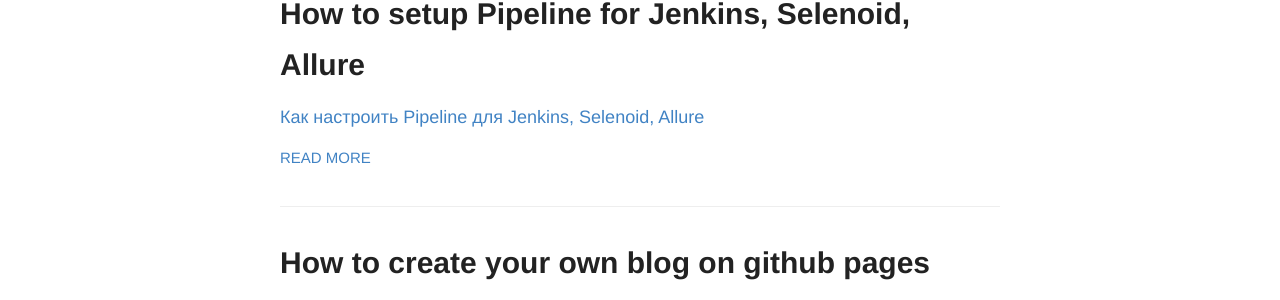
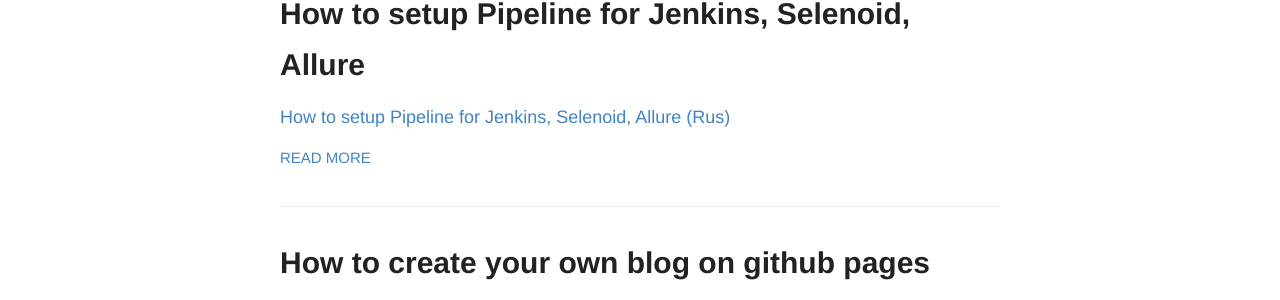
Before and after one commit to acqa/acqa.github.io, a Jekyll site: the page built from index.html, in a window 1280 px wide. Shown: the part 173-473 px from the top of the page. Built offline with Jekyll 4.4.1, drawn with Linux system fonts in a browser that asks for light colours.

Commit message:
Update 2021-12-29-Pipeline-Jenkins.md

```diff
--- a/_posts/2021-12-29-Pipeline-Jenkins.md
+++ b/_posts/2021-12-29-Pipeline-Jenkins.md
@@ -3,4 +3,4 @@
 title: How to setup Pipeline for Jenkins, Selenoid, Allure
 ---
 
-[Как настроить Pipeline для Jenkins, Selenoid, Allure](https://habr.com/ru/company/simbirsoft/blog/597703/)
+[How to setup Pipeline for Jenkins, Selenoid, Allure (Rus)](https://habr.com/ru/company/simbirsoft/blog/597703/)
```
